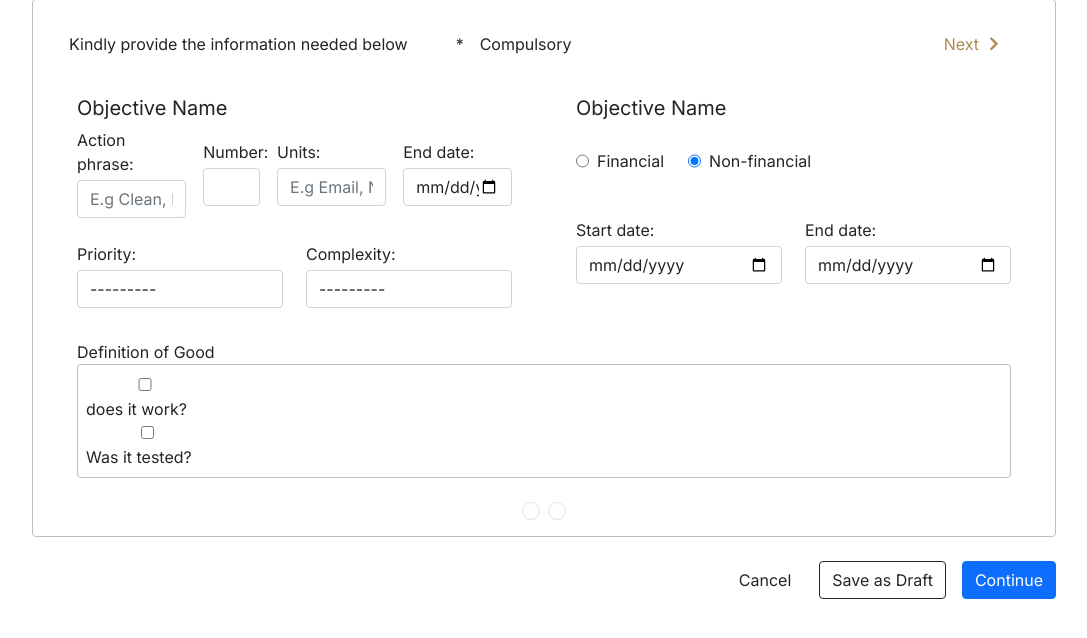
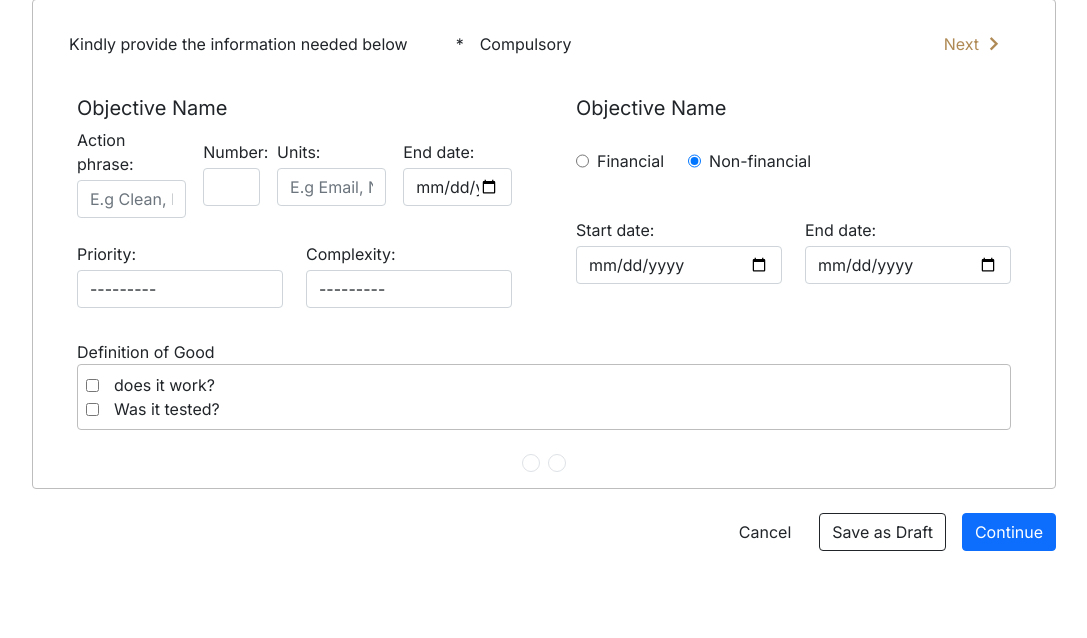
Before and after one commit to joseline25/my_perform, a Django app: page /create/ in a window 1280 px wide. Shown: the part 103-741 px from the top of the page, without its empty margins (96-1183 px from the left). Run offline with Django 4.2, Linux system fonts and the light colour scheme; data comes from the database, SQL or seed files in the repository.

Commit message:
adjusted checkboxes

```diff
--- a/templates/objective/create_objective.html
+++ b/templates/objective/create_objective.html
@@ -103,6 +103,15 @@
       }
       .pageIndicator {
         border-radius: 100%;
+      }
+      label {
+        display: flex !important;
+        align-items: center !important;
+        justify-content: start;
+        gap: 15px;
+      }
+      input[type="checkbox"] {
+        width: auto !important;
       }
     </style>
   </head>
@@ -245,8 +254,8 @@
             <section class="_formContainer d-flex gap-3">
               <div class="_leftForms d-flex flex-column gap-4 p-2">
                 <div class="d-flex flex-column gap-1">
-                  <p>{{ form.priority.label_tag }}</p>
-                  {{ form.priority }}
+                  <p>Visible to</p>
+                  <input type="text" class="form-control" />
                 </div>
                 <div class="d-flex flex-column gap-1">
                   <p>{{ form.assign_to.label_tag }}</p>
@@ -259,10 +268,12 @@
               </div>
               <div class="_rightForms d-flex flex-column gap-4 p-2">
                 <div class="_group">
-                  <h4 class="fs-5">Objective Name</h4>
+                  <h4 class="fs-5">Objective Type</h4>
                   <div
-                    class="d-flex align-items-center justify-content-start gap-4"
+                    class="d-flex align-items-center justify-content-start gap-5"
                   >
+                    <div class="d-flex flex-column">
+                      <p>Repeat</p>
                       <div class="_radio d-flex align-items-center gap-4">
                         <div class="d-flex gap-2">
                           <span>{{form.repeat}}</span>
@@ -272,7 +283,7 @@
                           <span>{{form.repeat}}</span>
                           <p>No</p>
                         </div>
-
+                      </div>
                     </div>
                     <div>
                       <p>Deadline</p>
@@ -307,7 +318,7 @@
       </main>
       <div
         style="width: 80%"
-        class="m-auto d-flex align-items-center justify-content-end gap-3 mt-4"
+        class="m-auto d-flex align-items-center justify-content-end gap-3 my-4"
       >
         <button class="btn border-0">Cancel</button>
         <button class="btn btn-outline-dark">Save as Draft</button>
```
Lines whose indentation alone changed are shown as unchanged.
